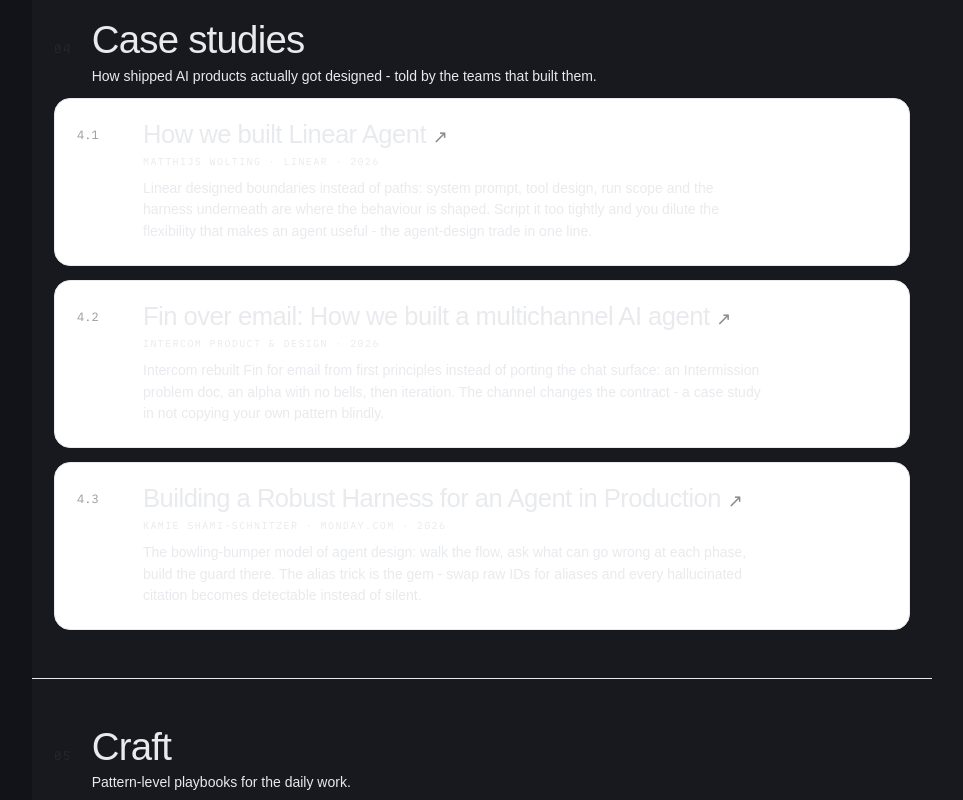
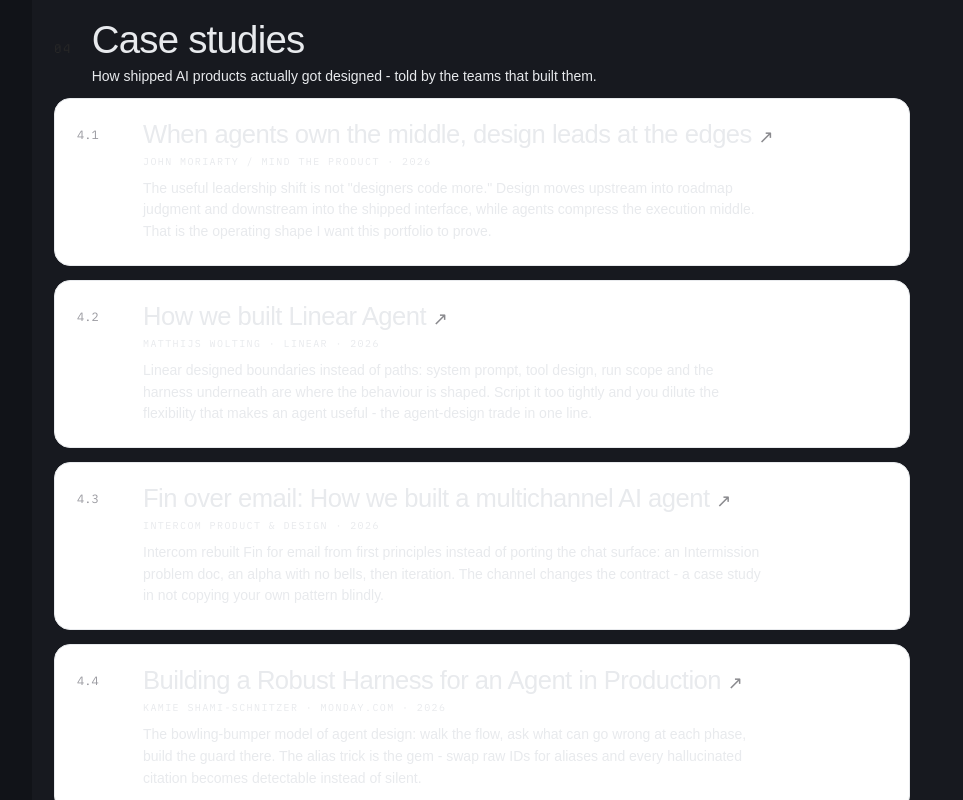
Before and after one commit to ayodhyamohanthy/ai-portfolio, a Next.js app: page /sources in a window 1280 px wide. Shown: the part 2420-3220 px from the top of the page, without its empty margins (234-1197 px from the left). Built offline with nearby package versions, Linux system fonts and the light colour scheme; what @astryxdesign/core would draw is missing.

Commit message:
Add leadership operating-model source

```diff
--- a/app/sourcesData.ts
+++ b/app/sourcesData.ts
@@ -13,6 +13,7 @@ export const sourceTracks:SourceTrack[]=[
 {title:'Dual-Native Design for the AI Future',author:'Lake Dai',year:'2026',url:'https://lakedai.substack.com/p/dual-native-design-for-the-ai-future',note:'Intuitive for people, structured for machines. Automated traffic has passed human traffic; be legible to both or illegible to one.'},
 {title:'Agentic Design Systems Are Contracts, Not Libraries',author:'Tommaso Nervegna',year:'2026',url:'https://nervegna.substack.com/p/agentic-design-systems-are-contracts',note:'Most teams are quietly building the wrong half - the half that draws, not the half that promises. Read it before your next system audit.'}]},
 {id:'cases',label:'Case studies',lede:'How shipped AI products actually got designed - told by the teams that built them.',items:[
+{title:'When agents own the middle, design leads at the edges',author:'John Moriarty / Mind the Product',year:'2026',url:'https://www.mindtheproduct.com/how-fin-builds-at-the-edges-when-agents-own-the-middle-john-moriarty-at-mtpcon-london-2026/',note:'The useful leadership shift is not "designers code more." Design moves upstream into roadmap judgment and downstream into the shipped interface, while agents compress the execution middle. That is the operating shape I want this portfolio to prove.'},
 {title:'How we built Linear Agent',author:'Matthijs Wolting · Linear',year:'2026',url:'https://linear.app/now/how-we-built-linear-agent',note:'Linear designed boundaries instead of paths: system prompt, tool design, run scope and the harness underneath are where the behaviour is shaped. Script it too tightly and you dilute the flexibility that makes an agent useful - the agent-design trade in one line.'},
 {title:'Fin over email: How we built a multichannel AI agent',author:'Intercom Product & Design',year:'2026',url:'https://www.intercom.com/blog/fin-over-email-how-we-built/',note:'Intercom rebuilt Fin for email from first principles instead of porting the chat surface: an Intermission problem doc, an alpha with no bells, then iteration. The channel changes the contract - a case study in not copying your own pattern blindly.'},{title:'Building a Robust Harness for an Agent in Production',author:'Kamie Shami-Schnitzer · monday.com',year:'2026',url:'https://engineering.monday.com/building-a-robust-harness-for-agent-in-production-feed-agent-case-study/',note:'The bowling-bumper model of agent design: walk the flow, ask what can go wrong at each phase, build the guard there. The alias trick is the gem - swap raw IDs for aliases and every hallucinated citation becomes detectable instead of silent.'}]},
 {id:'craft',label:'Craft',lede:'Pattern-level playbooks for the daily work.',items:[
```
